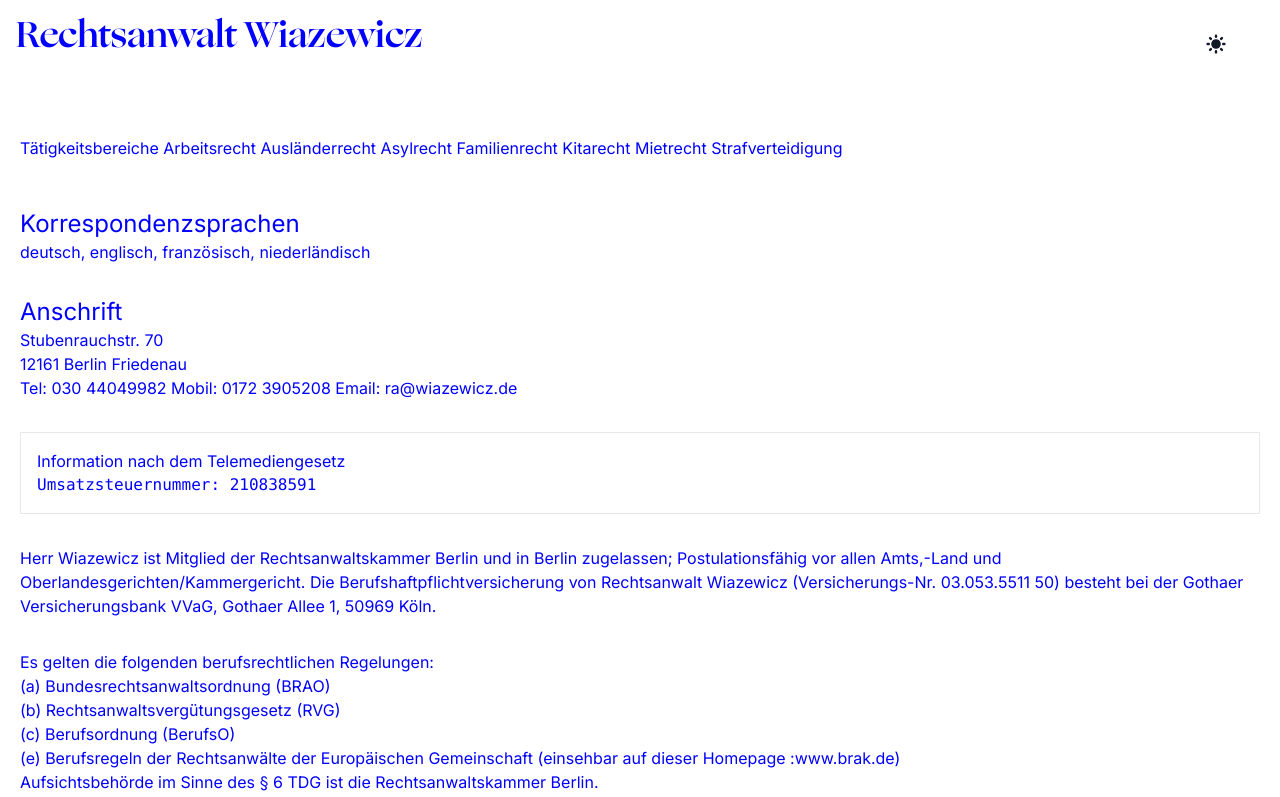
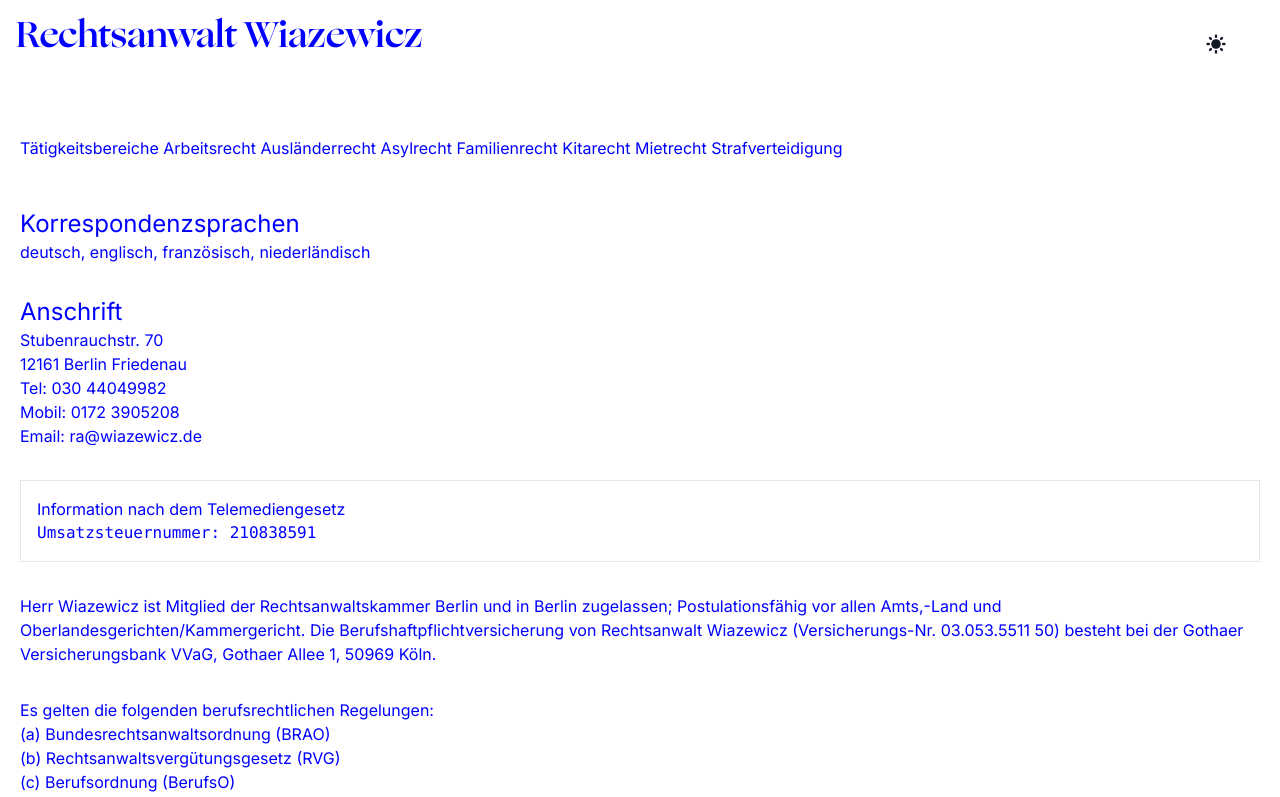
Before and after one commit to dreadbeard11/ra-wiazewicz, a Next.js app: page / in a window 1280 px wide. Shown: the top 797 px of the page. Built offline with nearby package versions, Linux system fonts and the light colour scheme.

Commit message:
Update page.tsx

```diff
--- a/src/app/page.tsx
+++ b/src/app/page.tsx
@@ -20,13 +20,11 @@ deutsch, englisch, französisch, niederländisch
 </div>
 <div>
 <h2 className="text-2xl">Anschrift</h2>
-<div>
-Stubenrauchstr. 70</div>
-<div>
-12161 Berlin Friedenau</div>
-Tel: 030 44049982
-Mobil: 0172 3905208
-Email: ra@wiazewicz.de
+<div>Stubenrauchstr. 70</div>
+<div>12161 Berlin Friedenau</div>
+<div>Tel: 030 44049982 </div>
+<div>Mobil: 0172 3905208 </div>
+<div>Email: ra@wiazewicz.de </div>
 
 </div>
 <div className="border border-rounded-xl p-4">
```
